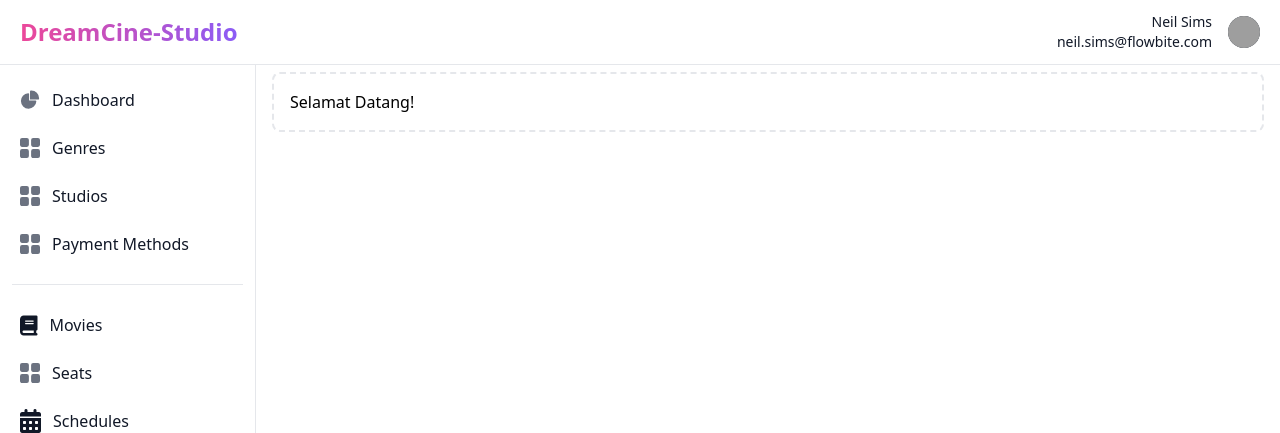
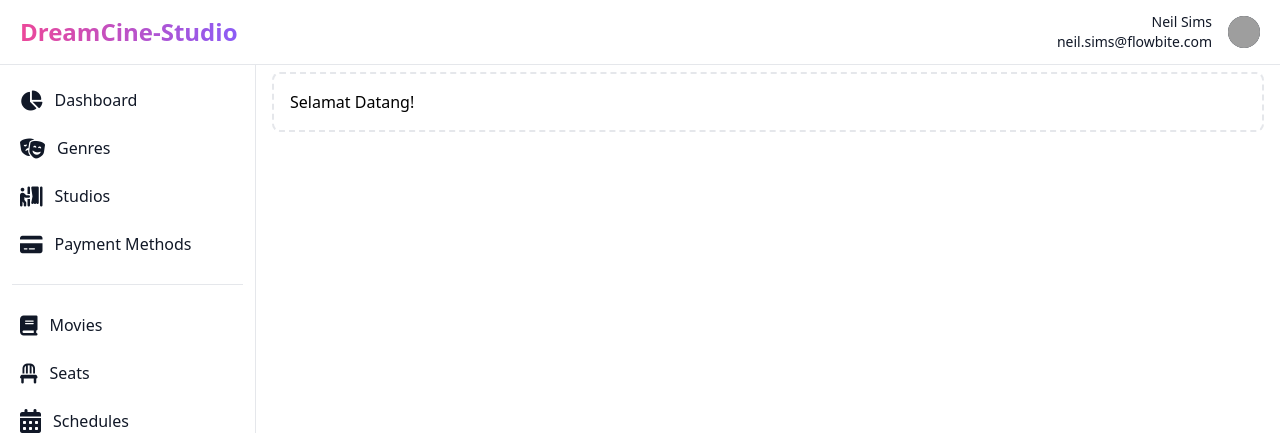
Before and after one commit to dreamcine-studio/dreamcine_studio_fe, a React (Vite) app: page /admin in a window 1280 px wide. Shown: the top 433 px of the page. Built offline with nearby package versions, Linux system fonts and the light colour scheme; grey boxes are pictures that could not be loaded.

Commit message:
add: icon admin menu

```diff
--- a/src/layouts/admin.jsx
+++ b/src/layouts/admin.jsx
@@ -132,16 +132,7 @@ export default function AdminLayout() {
                 to="/admin"
                 className="flex items-center p-2 text-gray-900 rounded-lg dark:text-white hover:bg-gray-100 dark:hover:bg-gray-700 group"
               >
-                <svg
-                  className="w-5 h-5 text-gray-500 transition duration-75 dark:text-gray-400 group-hover:text-gray-900 dark:group-hover:text-white"
-                  aria-hidden="true"
-                  xmlns="http://www.w3.org/2000/svg"
-                  fill="currentColor"
-                  viewBox="0 0 22 21"
-                >
-                  <path d="M16.975 11H10V4.025a1 1 0 0 0-1.066-.998 8.5 8.5 0 1 0 9.039 9.039.999.999 0 0 0-1-1.066h.002Z" />
-                  <path d="M12.5 0c-.157 0-.311.01-.565.027A1 1 0 0 0 11 1.02V10h8.975a1 1 0 0 0 1-.935c.013-.188.028-.374.028-.565A8.51 8.51 0 0 0 12.5 0Z" />
-                </svg>
+                <i class="fa-solid fa-chart-pie fa-lg"></i>
                 <span className="ms-3">Dashboard</span>
               </Link>
             </li>
@@ -150,15 +141,7 @@ export default function AdminLayout() {
                 to="/admin/genres"
                 className="flex items-center p-2 text-gray-900 rounded-lg dark:text-white hover:bg-gray-100 dark:hover:bg-gray-700 group"
               >
-                <svg
-                  className="flex-shrink-0 w-5 h-5 text-gray-500 transition duration-75 dark:text-gray-400 group-hover:text-gray-900 dark:group-hover:text-white"
-                  aria-hidden="true"
-                  xmlns="http://www.w3.org/2000/svg"
-                  fill="currentColor"
-                  viewBox="0 0 18 18"
-                >
-                  <path d="M6.143 0H1.857A1.857 1.857 0 0 0 0 1.857v4.286C0 7.169.831 8 1.857 8h4.286A1.857 1.857 0 0 0 8 6.143V1.857A1.857 1.857 0 0 0 6.143 0Zm10 0h-4.286A1.857 1.857 0 0 0 10 1.857v4.286C10 7.169 10.831 8 11.857 8h4.286A1.857 1.857 0 0 0 18 6.143V1.857A1.857 1.857 0 0 0 16.143 0Zm-10 10H1.857A1.857 1.857 0 0 0 0 11.857v4.286C0 17.169.831 18 1.857 18h4.286A1.857 1.857 0 0 0 8 16.143v-4.286A1.857 1.857 0 0 0 6.143 10Zm10 0h-4.286A1.857 1.857 0 0 0 10 11.857v4.286c0 1.026.831 1.857 1.857 1.857h4.286A1.857 1.857 0 0 0 18 16.143v-4.286A1.857 1.857 0 0 0 16.143 10Z" />
-                </svg>
+                <i class="fa-solid fa-masks-theater fa-lg"></i>
                 <span className="flex-1 ms-3 whitespace-nowrap">Genres</span>
               </Link>
             </li>
@@ -167,15 +150,7 @@ export default function AdminLayout() {
                 to="/admin/studios"
                 className="flex items-center p-2 text-gray-900 rounded-lg dark:text-white hover:bg-gray-100 dark:hover:bg-gray-700 group"
               >
-                <svg
-                  className="flex-shrink-0 w-5 h-5 text-gray-500 transition duration-75 dark:text-gray-400 group-hover:text-gray-900 dark:group-hover:text-white"
-                  aria-hidden="true"
-                  xmlns="http://www.w3.org/2000/svg"
-                  fill="currentColor"
-                  viewBox="0 0 18 18"
-                >
-                  <path d="M6.143 0H1.857A1.857 1.857 0 0 0 0 1.857v4.286C0 7.169.831 8 1.857 8h4.286A1.857 1.857 0 0 0 8 6.143V1.857A1.857 1.857 0 0 0 6.143 0Zm10 0h-4.286A1.857 1.857 0 0 0 10 1.857v4.286C10 7.169 10.831 8 11.857 8h4.286A1.857 1.857 0 0 0 18 6.143V1.857A1.857 1.857 0 0 0 16.143 0Zm-10 10H1.857A1.857 1.857 0 0 0 0 11.857v4.286C0 17.169.831 18 1.857 18h4.286A1.857 1.857 0 0 0 8 16.143v-4.286A1.857 1.857 0 0 0 6.143 10Zm10 0h-4.286A1.857 1.857 0 0 0 10 11.857v4.286c0 1.026.831 1.857 1.857 1.857h4.286A1.857 1.857 0 0 0 18 16.143v-4.286A1.857 1.857 0 0 0 16.143 10Z" />
-                </svg>
+                <i class="fa-solid fa-person-booth fa-lg"></i>
                 <span className="flex-1 ms-3 whitespace-nowrap">Studios</span>
               </Link>
             </li>
@@ -183,16 +158,7 @@ export default function AdminLayout() {
               <Link
                 to="/admin/payment_methods"
                 className="flex items-center p-2 text-gray-900 rounded-lg dark:text-white hover:bg-gray-100 dark:hover:bg-gray-700 group"
-              >
-                <svg
-                  className="flex-shrink-0 w-5 h-5 text-gray-500 transition duration-75 dark:text-gray-400 group-hover:text-gray-900 dark:group-hover:text-white"
-                  aria-hidden="true"
-                  xmlns="http://www.w3.org/2000/svg"
-                  fill="currentColor"
-                  viewBox="0 0 18 18"
-                >
-                  <path d="M6.143 0H1.857A1.857 1.857 0 0 0 0 1.857v4.286C0 7.169.831 8 1.857 8h4.286A1.857 1.857 0 0 0 8 6.143V1.857A1.857 1.857 0 0 0 6.143 0Zm10 0h-4.286A1.857 1.857 0 0 0 10 1.857v4.286C10 7.169 10.831 8 11.857 8h4.286A1.857 1.857 0 0 0 18 6.143V1.857A1.857 1.857 0 0 0 16.143 0Zm-10 10H1.857A1.857 1.857 0 0 0 0 11.857v4.286C0 17.169.831 18 1.857 18h4.286A1.857 1.857 0 0 0 8 16.143v-4.286A1.857 1.857 0 0 0 6.143 10Zm10 0h-4.286A1.857 1.857 0 0 0 10 11.857v4.286c0 1.026.831 1.857 1.857 1.857h4.286A1.857 1.857 0 0 0 18 16.143v-4.286A1.857 1.857 0 0 0 16.143 10Z" />
-                </svg>
+              ><i class="fa-solid fa-credit-card fa-lg"></i>
                 <span className="flex-1 ms-3 whitespace-nowrap">
                   Payment Methods
                 </span>
@@ -217,15 +183,7 @@ export default function AdminLayout() {
                 to="/admin/seats"
                 className="flex items-center p-2 text-gray-900 rounded-lg dark:text-white hover:bg-gray-100 dark:hover:bg-gray-700 group"
               >
-                <svg
-                  className="flex-shrink-0 w-5 h-5 text-gray-500 transition duration-75 dark:text-gray-400 group-hover:text-gray-900 dark:group-hover:text-white"
-                  aria-hidden="true"
-                  xmlns="http://www.w3.org/2000/svg"
-                  fill="currentColor"
-                  viewBox="0 0 18 18"
-                >
-                  <path d="M6.143 0H1.857A1.857 1.857 0 0 0 0 1.857v4.286C0 7.169.831 8 1.857 8h4.286A1.857 1.857 0 0 0 8 6.143V1.857A1.857 1.857 0 0 0 6.143 0Zm10 0h-4.286A1.857 1.857 0 0 0 10 1.857v4.286C10 7.169 10.831 8 11.857 8h4.286A1.857 1.857 0 0 0 18 6.143V1.857A1.857 1.857 0 0 0 16.143 0Zm-10 10H1.857A1.857 1.857 0 0 0 0 11.857v4.286C0 17.169.831 18 1.857 18h4.286A1.857 1.857 0 0 0 8 16.143v-4.286A1.857 1.857 0 0 0 6.143 10Zm10 0h-4.286A1.857 1.857 0 0 0 10 11.857v4.286c0 1.026.831 1.857 1.857 1.857h4.286A1.857 1.857 0 0 0 18 16.143v-4.286A1.857 1.857 0 0 0 16.143 10Z" />
-                </svg>
+                <i class="fa-solid fa-chair fa-lg"></i>
                 <span className="flex-1 ms-3 whitespace-nowrap">Seats</span>
               </Link>
             </li>
```
